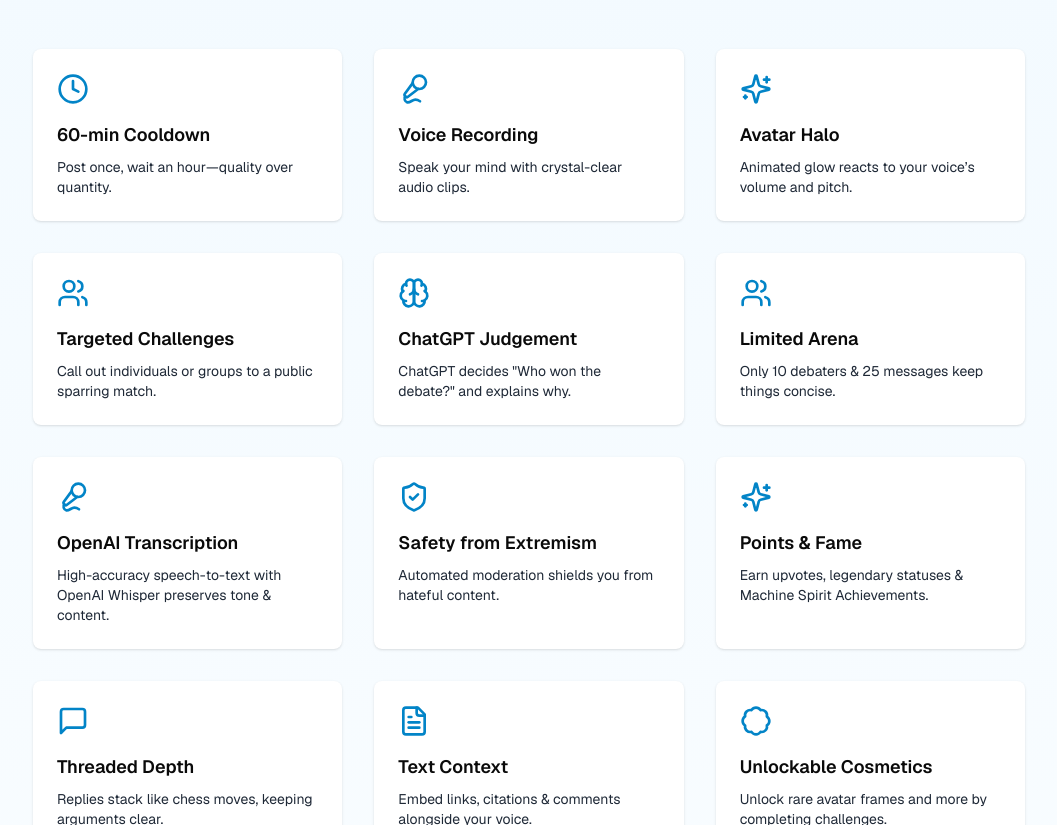
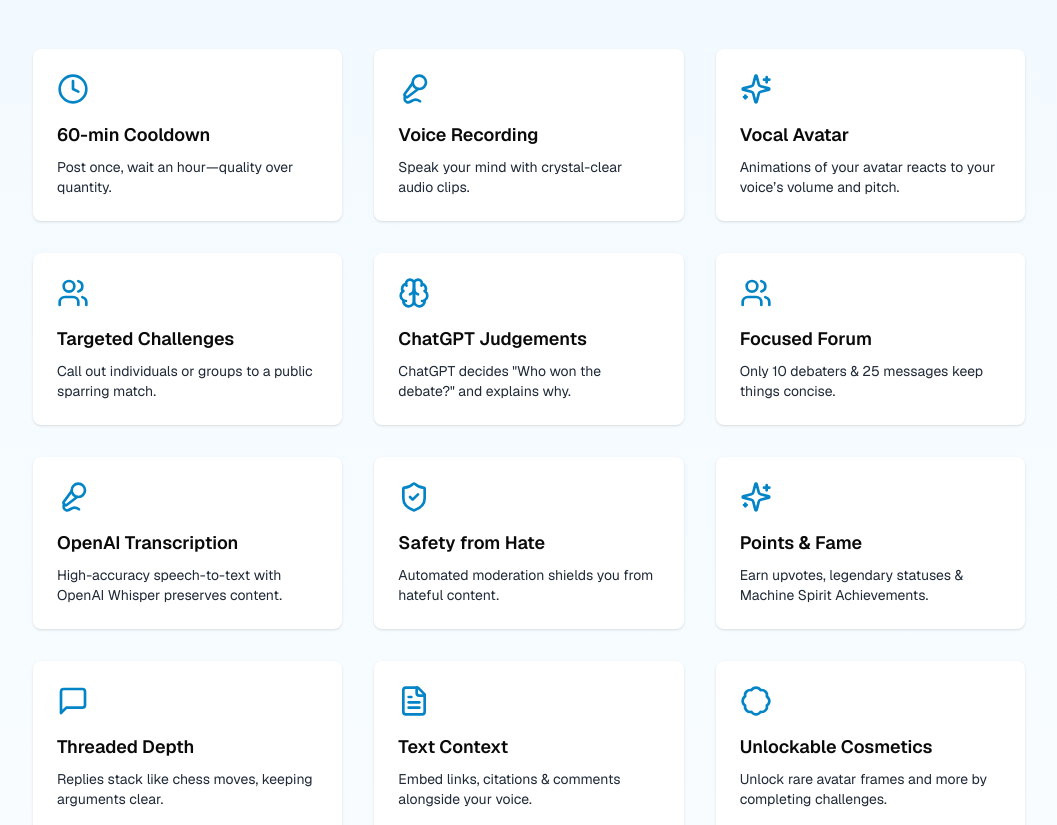
Before and after one commit to mattyjacks/WitShift, a Next.js app in the folder v1/witshift/: page / in a window 1280 px wide. Shown: the part 660-1485 px from the top of the page, without its empty margins (111-1168 px from the left). Built offline with nearby package versions, Linux system fonts and the light colour scheme; no server answers.

Commit message:
Update page.tsx

```diff
--- a/v1/witshift/app/page.tsx
+++ b/v1/witshift/app/page.tsx
@@ -28,12 +28,12 @@
             {[
               { icon: Clock, title: "60-min Cooldown", desc: "Post once, wait an hour—quality over quantity." },
               { icon: Mic2, title: "Voice Recording", desc: "Speak your mind with crystal-clear audio clips." },
-              { icon: Sparkles, title: "Avatar Halo", desc: "Animated glow reacts to your voice’s volume and pitch." },
+              { icon: Sparkles, title: "Vocal Avatar", desc: "Animations of your avatar reacts to your voice’s volume and pitch." },
               { icon: Users, title: "Targeted Challenges", desc: "Call out individuals or groups to a public sparring match." },
-              { icon: Brain, title: "ChatGPT Judgement", desc: 'ChatGPT decides "Who won the debate?" and explains why.' },
-              { icon: Users, title: "Limited Arena", desc: "Only 10 debaters & 25 messages keep things concise." },
-              { icon: Mic2, title: "OpenAI Transcription", desc: "High-accuracy speech-to-text with OpenAI Whisper preserves tone & content." },
-              { icon: ShieldCheck, title: "Safety from Extremism", desc: "Automated moderation shields you from hateful content." },
+              { icon: Brain, title: "ChatGPT Judgements", desc: 'ChatGPT decides "Who won the debate?" and explains why.' },
+              { icon: Users, title: "Focused Forum", desc: "Only 10 debaters & 25 messages keep things concise." },
+              { icon: Mic2, title: "OpenAI Transcription", desc: "High-accuracy speech-to-text with OpenAI Whisper preserves content." },
+              { icon: ShieldCheck, title: "Safety from Hate", desc: "Automated moderation shields you from hateful content." },
               { icon: Sparkles, title: "Points & Fame", desc: "Earn upvotes, legendary statuses & Machine Spirit Achievements." },
               { icon: MessageSquare, title: "Threaded Depth", desc: "Replies stack like chess moves, keeping arguments clear." },
               { icon: FileText, title: "Text Context", desc: "Embed links, citations & comments alongside your voice." },
```
